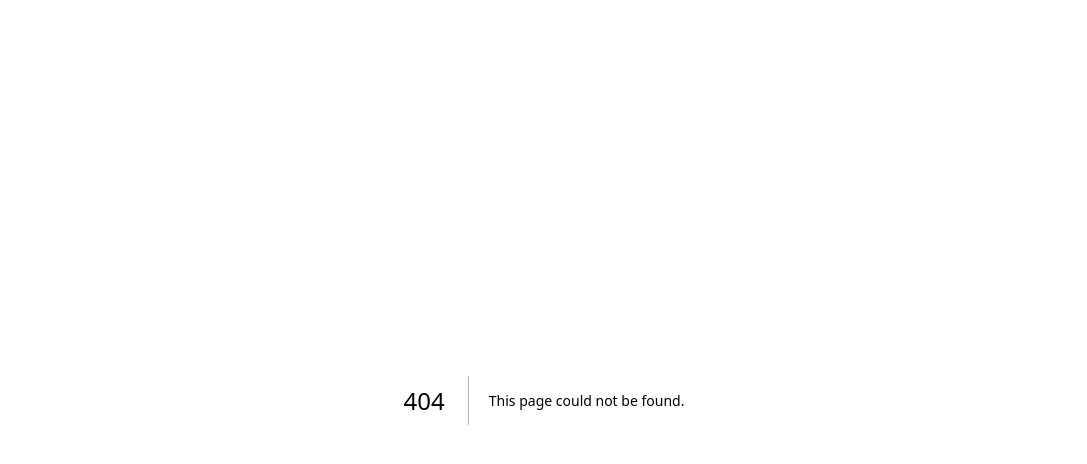
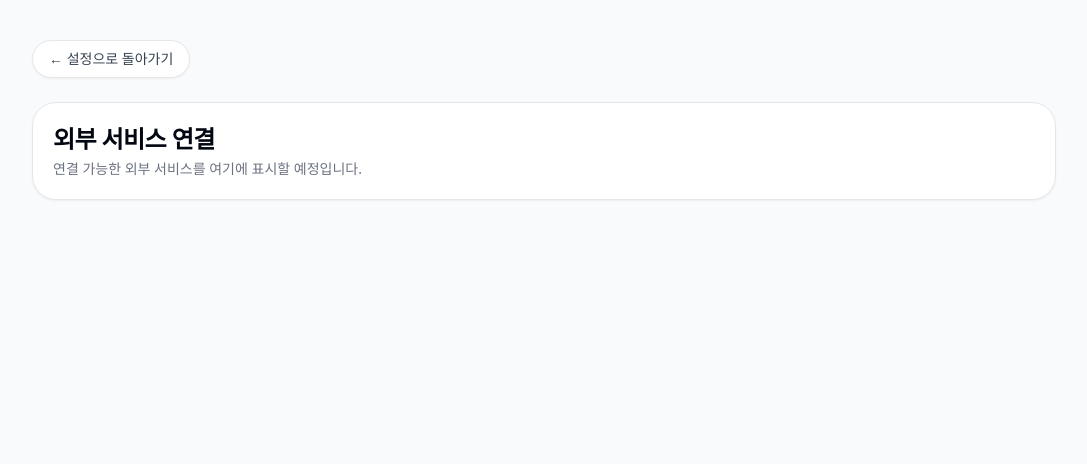
Before and after one commit to mogiyoon/Sigorjob, a Next.js app in the folder frontend/: page /setup/connections in a window 1280 px wide. Before the commit this address had no page. Shown: the top 464 px of the page, without its empty margins (96-1183 px from the left). Built offline with nearby package versions, Linux system fonts and the light colour scheme.

Commit message:
feat: Create empty setup subpage shells for connections, permissions, tools
Spec: feat-setup-subpages
Generated by dev-harness.py + Codex

```diff
--- /dev/null
+++ b/frontend/src/app/setup/connections/page.tsx
@@ -0,0 +1,31 @@
+"use client";
+
+import Link from "next/link";
+import { useLanguage } from "@/components/LanguageProvider";
+
+export default function SetupConnectionsPage() {
+  const { t } = useLanguage();
+
+  return (
+    <main className="min-h-screen bg-gray-50 px-4 py-10">
+      <div className="mx-auto w-full max-w-5xl space-y-6">
+        <Link
+          href="/setup"
+          className="inline-flex rounded-full border border-gray-200 bg-white px-4 py-2 text-sm font-medium text-gray-700 shadow-sm hover:bg-gray-50"
+        >
+          {t("setup_back_to_settings", "← 설정으로 돌아가기")}
+        </Link>
+        <section className="rounded-3xl border border-gray-200 bg-white p-5 shadow-sm">
+          <div className="space-y-1">
+            <h1 className="text-2xl font-semibold tracking-tight text-gray-950">
+              {t("setup_connections_title", "외부 서비스 연결")}
+            </h1>
+            <p className="text-sm text-gray-500">
+              {t("setup_connections_placeholder", "연결 가능한 외부 서비스를 여기에 표시할 예정입니다.")}
+            </p>
+          </div>
+        </section>
+      </div>
+    </main>
+  );
+}
--- /dev/null
+++ b/frontend/src/app/setup/permissions/page.tsx
@@ -0,0 +1,31 @@
+"use client";
+
+import Link from "next/link";
+import { useLanguage } from "@/components/LanguageProvider";
+
+export default function SetupPermissionsPage() {
+  const { t } = useLanguage();
+
+  return (
+    <main className="min-h-screen bg-gray-50 px-4 py-10">
+      <div className="mx-auto w-full max-w-5xl space-y-6">
+        <Link
+          href="/setup"
+          className="inline-flex rounded-full border border-gray-200 bg-white px-4 py-2 text-sm font-medium text-gray-700 shadow-sm hover:bg-gray-50"
+        >
+          {t("setup_back_to_settings", "← 설정으로 돌아가기")}
+        </Link>
+        <section className="rounded-3xl border border-gray-200 bg-white p-5 shadow-sm">
+          <div className="space-y-1">
+            <h1 className="text-2xl font-semibold tracking-tight text-gray-950">
+              {t("setup_permissions_title", "권한 관리")}
+            </h1>
+            <p className="text-sm text-gray-500">
+              {t("setup_permissions_placeholder", "권한 설정 항목을 여기에 표시할 예정입니다.")}
+            </p>
+          </div>
+        </section>
+      </div>
+    </main>
+  );
+}
--- /dev/null
+++ b/frontend/src/app/setup/tools/page.tsx
@@ -0,0 +1,31 @@
+"use client";
+
+import Link from "next/link";
+import { useLanguage } from "@/components/LanguageProvider";
+
+export default function SetupToolsPage() {
+  const { t } = useLanguage();
+
+  return (
+    <main className="min-h-screen bg-gray-50 px-4 py-10">
+      <div className="mx-auto w-full max-w-5xl space-y-6">
+        <Link
+          href="/setup"
+          className="inline-flex rounded-full border border-gray-200 bg-white px-4 py-2 text-sm font-medium text-gray-700 shadow-sm hover:bg-gray-50"
+        >
+          {t("setup_back_to_settings", "← 설정으로 돌아가기")}
+        </Link>
+        <section className="rounded-3xl border border-gray-200 bg-white p-5 shadow-sm">
+          <div className="space-y-1">
+            <h1 className="text-2xl font-semibold tracking-tight text-gray-950">
+              {t("setup_tools_title", "도구 설정")}
+            </h1>
+            <p className="text-sm text-gray-500">
+              {t("setup_tools_placeholder", "로컬 도구 설정 항목을 여기에 표시할 예정입니다.")}
+            </p>
+          </div>
+        </section>
+      </div>
+    </main>
+  );
+}
```
